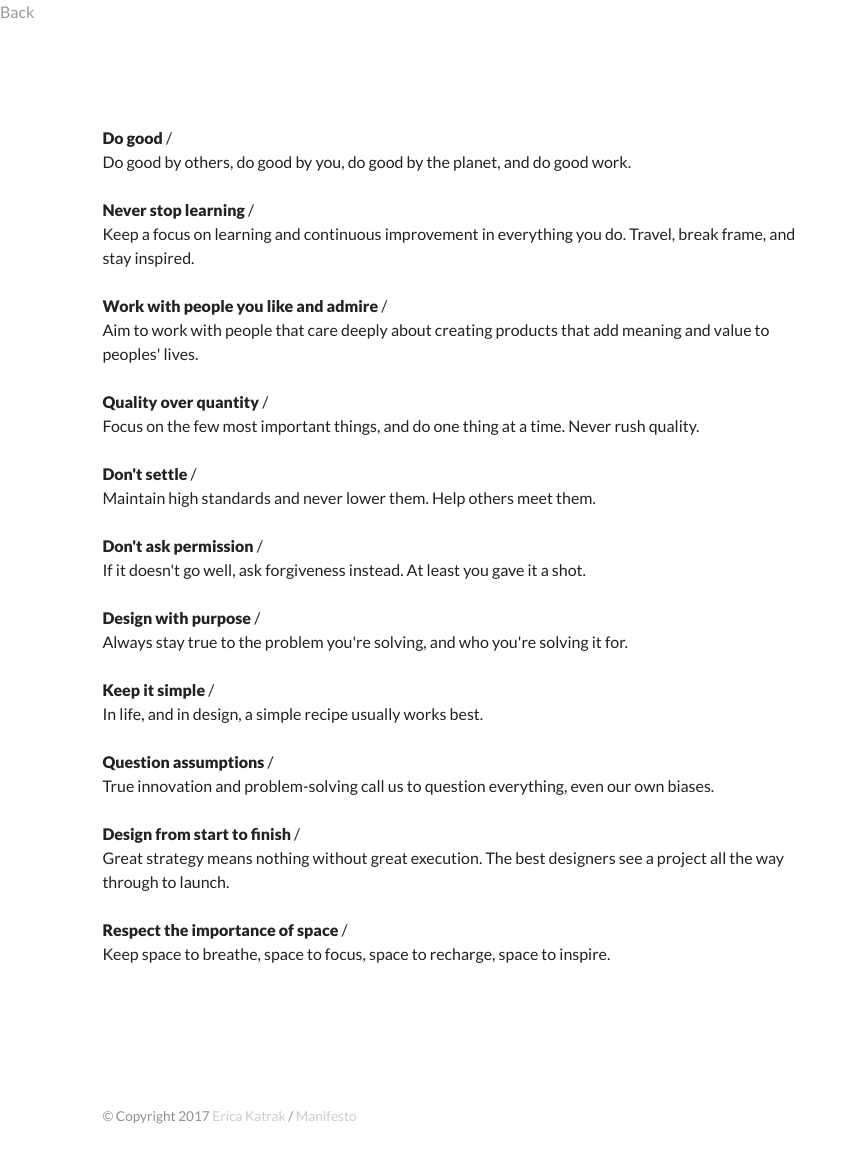
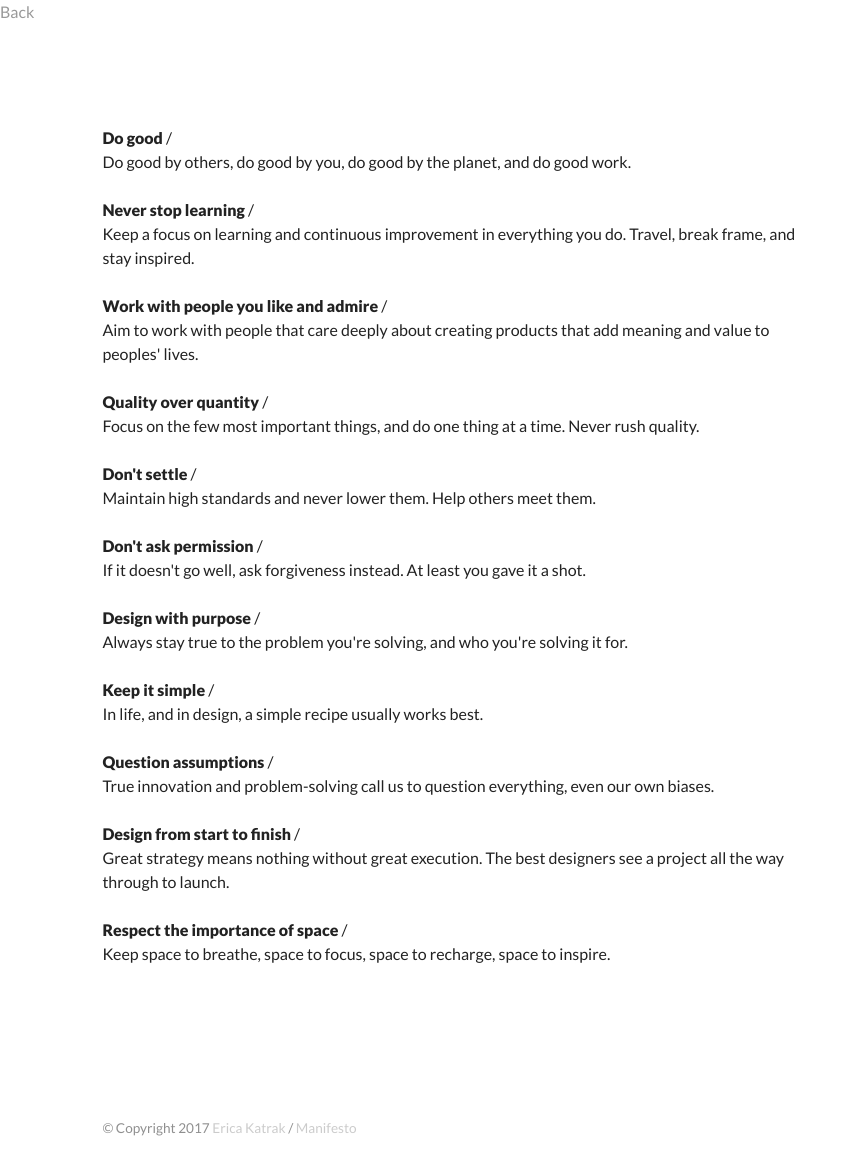
Before and after one commit to ericakatrak/ericakatrak.github.io, a Jekyll site: the page built from manifesto.html, in a window 1280 px wide. Shown: the whole page, without its empty margins (0-856 px from the left). Built offline with Jekyll 4.4.1, drawn with Linux system fonts in a browser that asks for light colours.

Commit message:
adding in some work

```diff
--- a/_includes/portfolio_grid.html
+++ b/_includes/portfolio_grid.html
@@ -1,3 +1,6 @@
   <ul class="grid fade" id="grid">
-    <li><img src="" alt="" /></li>
+    <li><img src="img/work/adobeclustering.png" alt="clustering insights" /></li>
+    <li><img src="img/work/hackthings.png" alt="hackathon art" /></li>
+    <li><img src="img/work/hackthings-compu.png" alt="hackathon art" /></li>
+    <li><img src="img/work/hackthings-wall.png" alt="hackathon art" /></li>
   </ul>
--- a/css/style.css
+++ b/css/style.css
@@ -67,7 +67,7 @@
 footer {
 	font-size: .85em;
 	opacity: .5;
-	margin: 1% 8%;
+	margin: 2% 8%;
 	clear: both;
 	padding: 0;
 }
```
Also changed, not shown: img/work/adobeclustering.png (renamed from img/work/adobe clustering.png), img/work/hack things - wall.png (deleted), img/work/hack things.png (deleted), img/work/hackthings-books.png (renamed from img/work/hack things - books.png), img/work/hackthings-canvas.png (renamed from img/work/hack things - canvas.png), img/work/hackthings-compu.png (renamed from img/work/hack things - compu.png), 2 other files.
